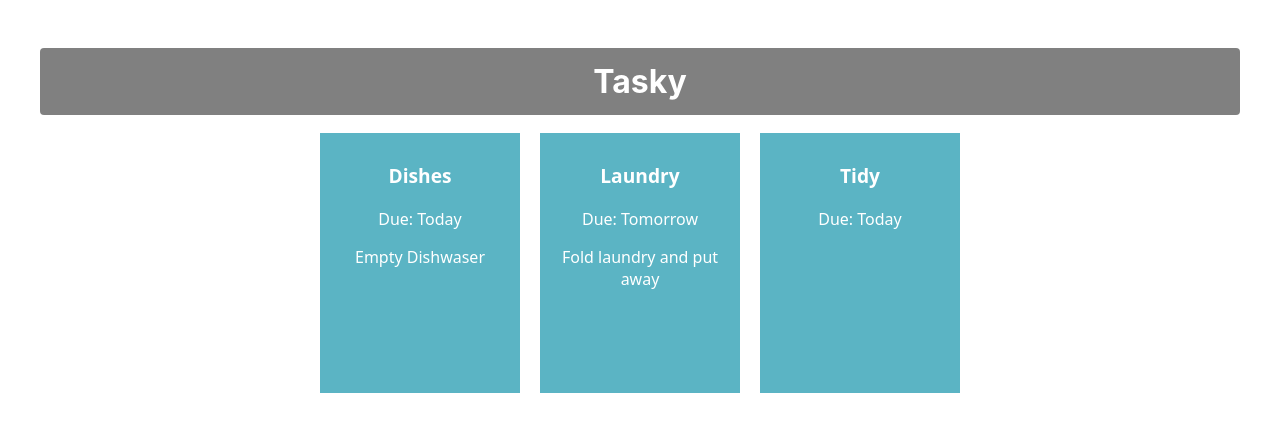
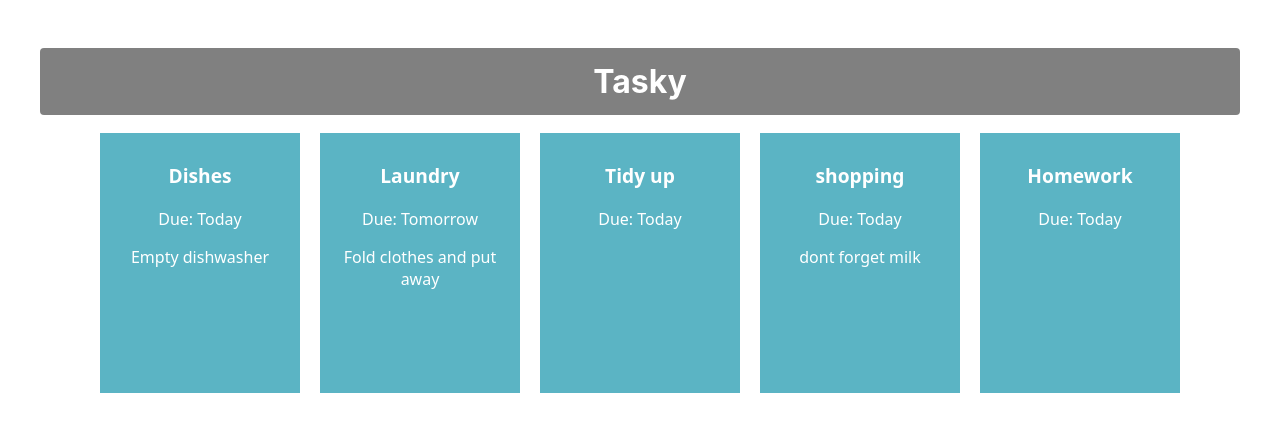
Before and after one commit to dohalloran74/react-basics-labs, a React (Create React App) app in the folder tasky/: page / in a window 1280 px wide. Shown: the top 432 px of the page. Built offline with nearby package versions, Linux system fonts and the light colour scheme.

Commit message:
Completed Week 2 lab

```diff
--- a/tasky/src/App.js
+++ b/tasky/src/App.js
@@ -1,33 +1,36 @@
+import React, { useState } from 'react';
 import './App.css';
 import Task from './components/Task';
 
 
 function App() {
+    const [ taskState, setTaskState ] = useState({
+        tasks: [
+          { id:1,title:"Dishes", description: "Empty dishwasher", deadline: "Today" },
+          { id:2, title: "Laundry", description: "Fold clothes and put away", deadline: "Tomorrow" },
+          {id:3 , title: "Tidy up", deadline: "Today" },
+          {id:4 , title: "shopping", description:"dont forget milk",deadline: "Today" },
+          {id:5 , title: "Homework", deadline: "Today" }
+        ]
+      });
+
+
     return (
-        <div className = "container" >
-        <h1> Tasky </h1>
-        <Task title="Dishes" deadline="Today" description="Empty Dishwaser"/>
-
-        <Task title = "Laundry" deadline = "Tomorrow" description="Fold laundry and put away" />
-       {/*</div> fold laundry and put away  </Task>*/}
-        <Task title = "Tidy" deadline = "Today" />
-        </div>
-    );
+    <div className="container">
+      <h1>Tasky</h1>
+      {taskState.tasks.map((task) => (
+    <Task
+      title={task.title}
+      description={task.description}
+      deadline={task.deadline}
+      key={task.id}
+    />
+  ))}
+    </div>
+  );
 }
 
-/* This is a comment in React - working code
-function App() {
-    return (
-        <div className = "container" >
-        <h1> Tasky </h1>
-        <Task title="Dishes" deadline="Today" />
-        <Task title = "Laundry" deadline = "Tomorrow" >
-        fold laundry and put away  </Task>
-        <Task title = "Tidy" deadline = "Today" />
-        </div>
-    );
-}
-*/
+
 
 
 export default App;
```
